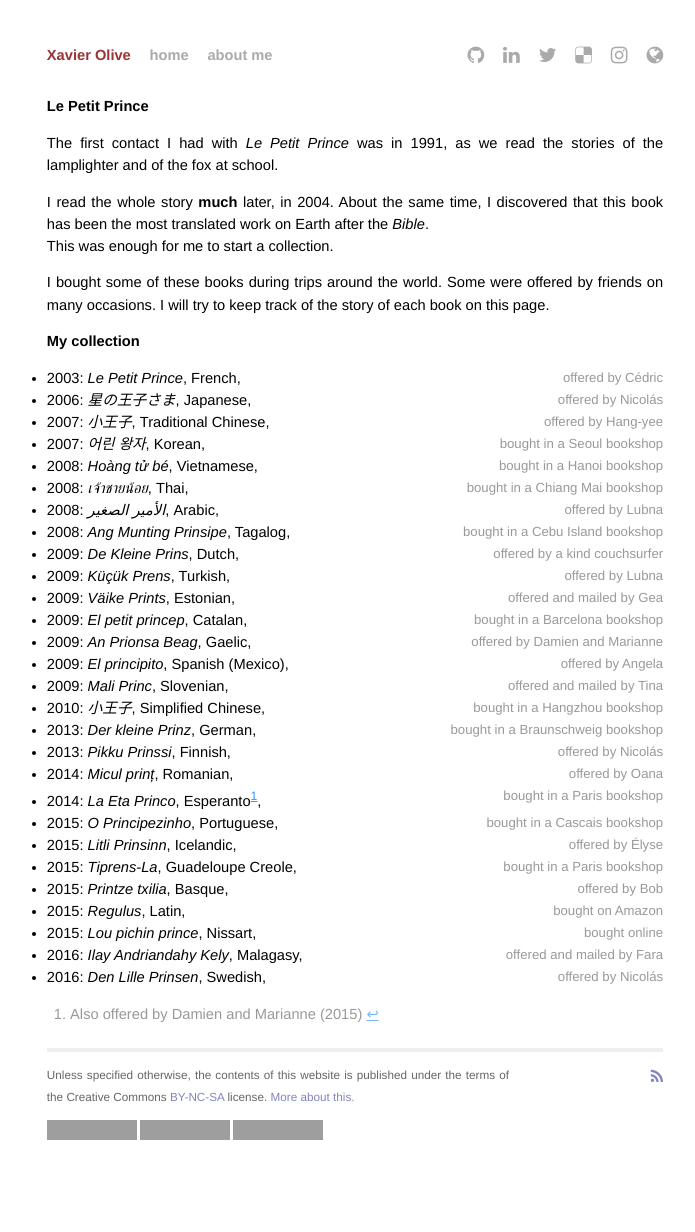
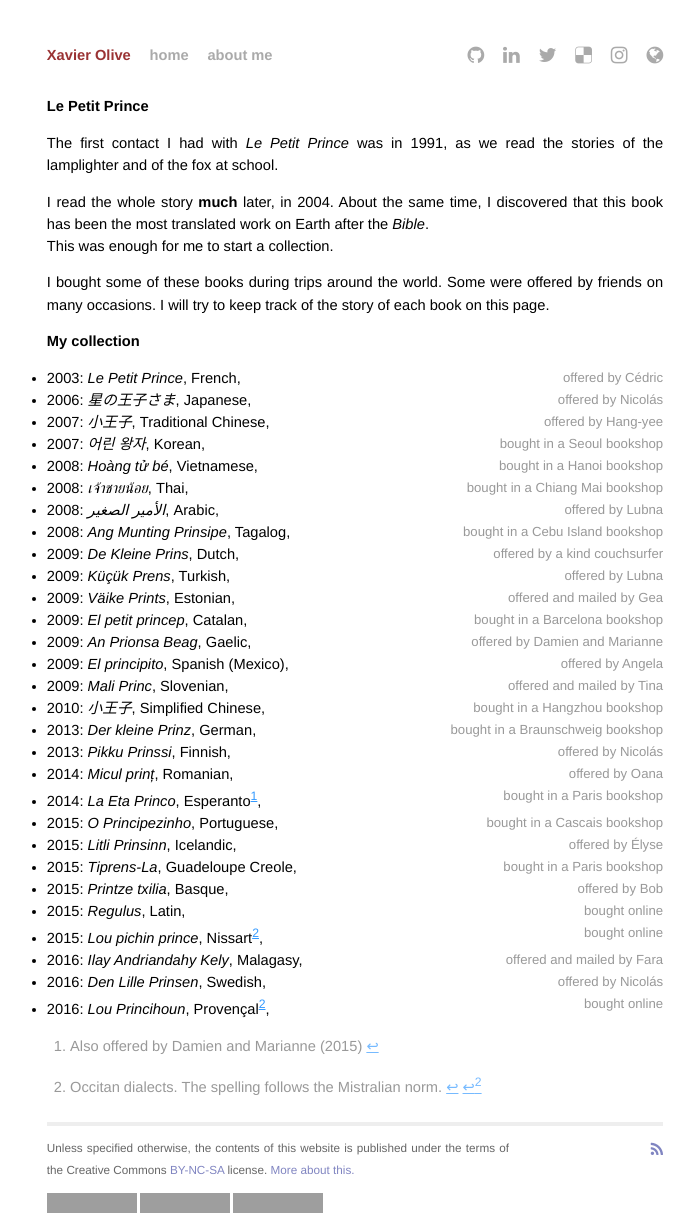
Before and after one commit to xoolive/xoolive.github.io, a Jekyll site: the page built from _pages/le-petit-prince.md, in a window 1280 px wide. Shown: the whole page, without its empty margins (285-980 px from the left). Built offline with Jekyll 4.4.1, drawn with Linux system fonts in a browser that asks for light colours; nearby versions of some CDN libraries; before the commit the page ends 1159 px from its top, so only the background shows below that; grey boxes are pictures that could not be loaded.

Commit message:
New book

```diff
--- a/_pages/le-petit-prince.md
+++ b/_pages/le-petit-prince.md
@@ -39,9 +39,11 @@ I bought some of these books during trips around the world. Some were offered by
  - 2015: *Litli Prinsinn*, Icelandic, `offered by Élyse`
  - 2015: *Tiprens-La*, Guadeloupe Creole, `bought in a Paris bookshop`
  - 2015: *Printze txilia*, Basque, `offered by Bob`
- - 2015: *Regulus*, Latin, `bought on Amazon`
- - 2015: *Lou pichin prince*, Nissart, `bought online`
+ - 2015: *Regulus*, Latin, `bought online`
+ - 2015: *Lou pichin prince*, Nissart[^2], `bought online`
  - 2016: *Ilay Andriandahy Kely*, Malagasy, `offered and mailed by Fara`
  - 2016: *Den Lille Prinsen*, Swedish, `offered by Nicolás`
+ - 2016: *Lou Princihoun*, Provençal[^2], `bought online`
 
 [^1]: Also offered by Damien and Marianne (2015)
+[^2]: Occitan dialects. The spelling follows the Mistralian norm.
```
